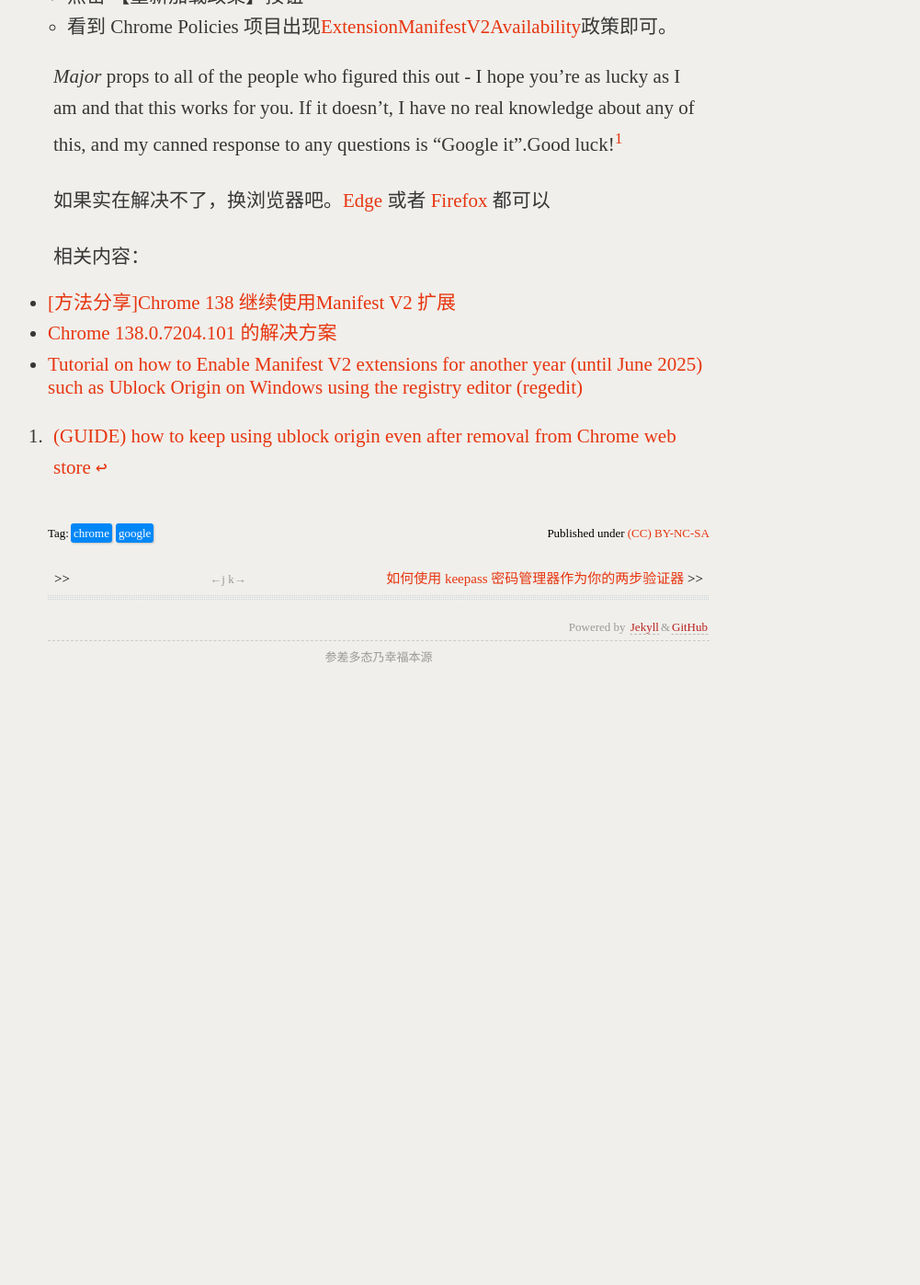
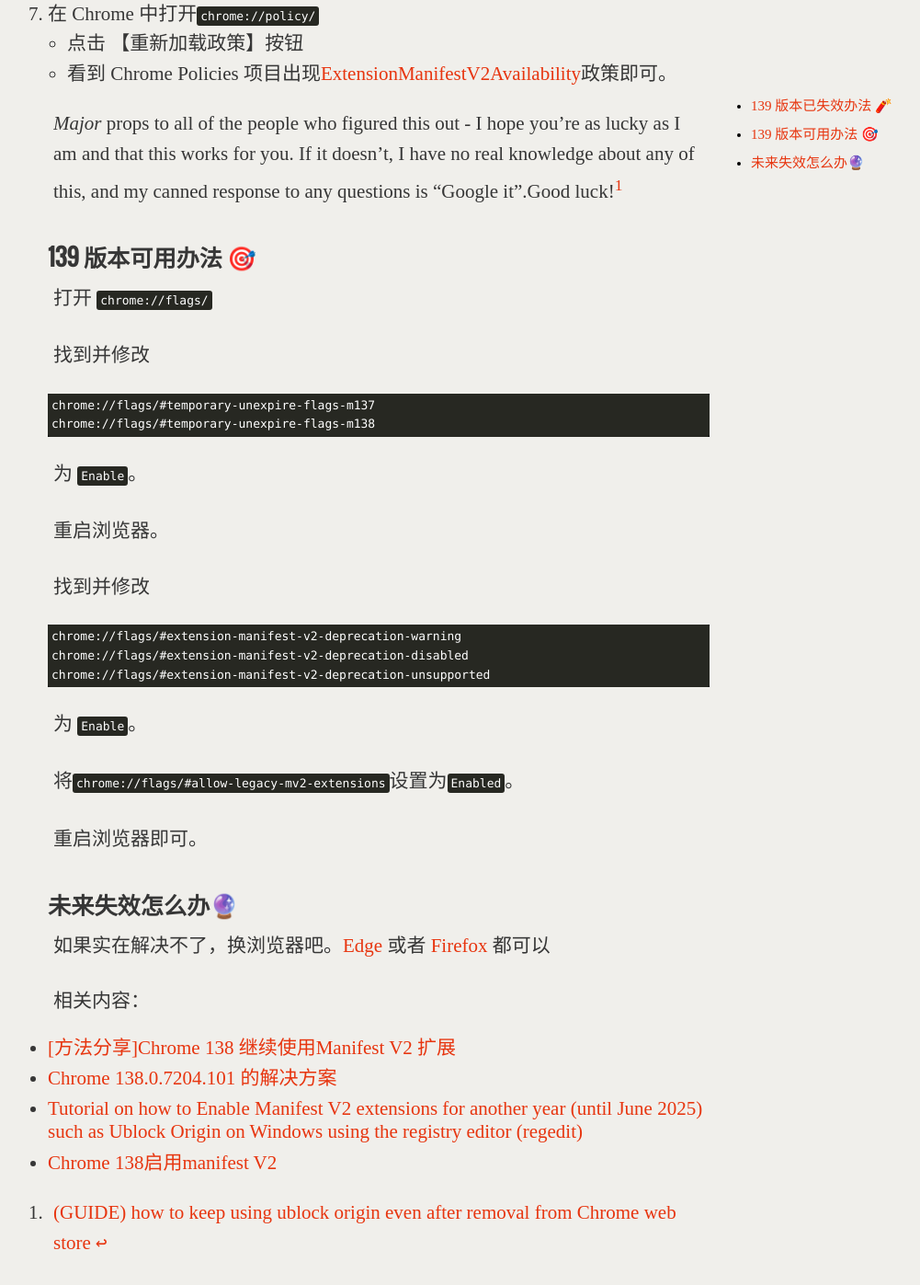
Before and after one commit to xavierskip/xavierskip.github.io, a Jekyll site: the page built from _posts/2025-07-18-google-chrome-manifest-v2.md, in a window 1280 px wide and 1400 px high, scrolled down 1526 px. Shown: the top 1397 px of the window at 92% size, without its empty margins (228-1229 px from the left). Built offline with Jekyll 4.4.1, drawn with Linux system fonts in a browser that asks for light colours; comment, search, counter and statistics services are not loaded; a style sheet for code colours, icons or effects is not loaded; before the commit the page ends 2269 px from its top, so only the background shows below that; grey boxes are pictures that could not be loaded.

Commit message:
update post

````diff
--- a/_posts/2025-07-18-google-chrome-manifest-v2.md
+++ b/_posts/2025-07-18-google-chrome-manifest-v2.md
@@ -5,6 +5,8 @@
  - chrome
  - google
 ---
+
+### 139 版本已失效办法 🧨
 
 虽然之前就知道基于 Manifest V2 的浏览器扩展程序要被停用，但是可以手动启用，可是升级到版本`138.0.7204.158`后手动也无法启用了。
 
@@ -35,12 +37,39 @@
 
 _Major_ props to all of the people who figured this out - I hope you're as lucky as I am and that this works for you. If it doesn't, I have no real knowledge about any of this, and my canned response to any questions is "Google it".Good luck![^1]
 
-如果实在解决不了，换浏览器吧。[Edge](https://www.microsoft.com/zh-cn/edge/download) 或者 [Firefox](https://www.firefox.com/) 都可以
-
 [^1]:[(GUIDE) how to keep using ublock origin even after removal from Chrome web store](https://www.reddit.com/r/chrome/comments/1ix04u4/comment/mfu1hk4/)
 
+### 139 版本可用办法 🎯
+
+打开 `chrome://flags/`
+
+找到并修改
+```
+chrome://flags/#temporary-unexpire-flags-m137
+chrome://flags/#temporary-unexpire-flags-m138
+```
+为 `Enable`。
+
+重启浏览器。
+
+找到并修改
+```
+chrome://flags/#extension-manifest-v2-deprecation-warning
+chrome://flags/#extension-manifest-v2-deprecation-disabled
+chrome://flags/#extension-manifest-v2-deprecation-unsupported
+```
+为 `Enable`。
+
+将`chrome://flags/#allow-legacy-mv2-extensions`设置为`Enabled`。
+
+重启浏览器即可。
+
+### 未来失效怎么办🔮
+
+如果实在解决不了，换浏览器吧。[Edge](https://www.microsoft.com/zh-cn/edge/download) 或者 [Firefox](https://www.firefox.com/) 都可以
 
 相关内容：
 - [[方法分享]Chrome 138 继续使用Manifest V2 扩展](https://meta.appinn.net/t/topic/73073/)
 - [Chrome 138.0.7204.101 的解决方案](https://github.com/Kenshin/simpread/discussions/6633#discussioncomment-13741609)
 - [Tutorial on how to Enable Manifest V2 extensions for another year (until June 2025) such as Ublock Origin on Windows using the registry editor (regedit)](https://www.reddit.com/r/chrome/comments/1d799pa/tutorial_on_how_to_enable_manifest_v2_extensions/)
+- [Chrome 138启用manifest V2](https://linux.do/t/topic/804079)
````
